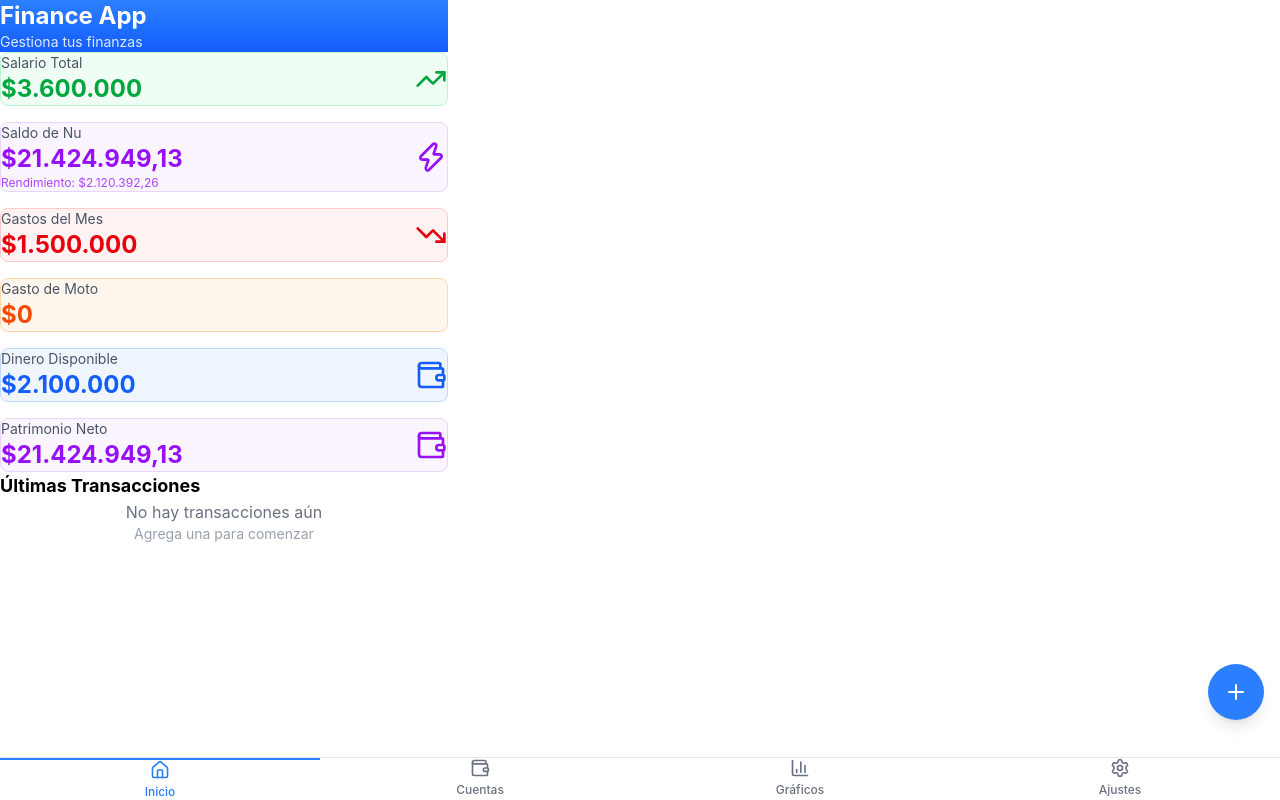
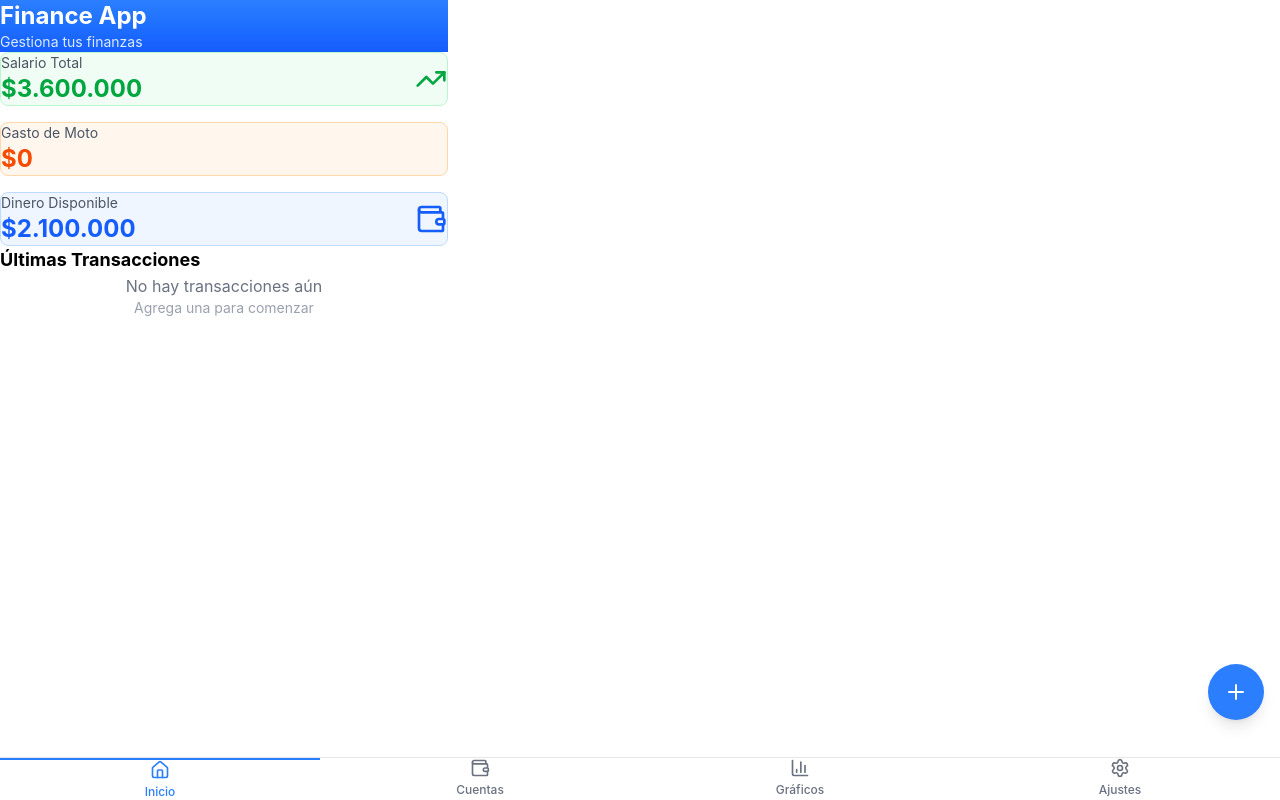
Before and after one commit to dadiniko19/ahorros, a React (Vite) app: page / in a window 1280 px wide. Built offline with nearby package versions, Linux system fonts and the light colour scheme.

Commit message:
Remove Saldo de Nu, Gastos del Mes, and Patrimonio Neto cards from dashboard

```diff
--- a/src/components/Dashboard.jsx
+++ b/src/components/Dashboard.jsx
@@ -30,32 +30,6 @@ export function Dashboard({
           </div>
         </div>
 
-        <div className="bg-purple-50 dark:bg-purple-900/20 rounded-lg p-4 border border-purple-200 dark:border-purple-800">
-          <div className="flex items-center justify-between">
-            <div>
-              <p className="text-sm text-gray-600 dark:text-gray-400">Saldo de Nu</p>
-              <p className="text-2xl font-bold text-purple-600 dark:text-purple-400">
-                ${safe(nuBankBalance).toLocaleString('es-CO')}
-              </p>
-              {safe(totalYield) > 0 && (
-                <p className="text-xs text-purple-500 mt-1">Rendimiento: ${safe(totalYield).toLocaleString('es-CO')}</p>
-              )}
-            </div>
-            <Zap className="w-8 h-8 text-purple-600 dark:text-purple-400" />
-          </div>
-        </div>
-
-        <div className="bg-red-50 dark:bg-red-900/20 rounded-lg p-4 border border-red-200 dark:border-red-800">
-          <div className="flex items-center justify-between">
-            <div>
-              <p className="text-sm text-gray-600 dark:text-gray-400">Gastos del Mes</p>
-              <p className="text-2xl font-bold text-red-600 dark:text-red-400">
-                ${safe(expense).toLocaleString('es-CO')}
-              </p>
-            </div>
-            <TrendingDown className="w-8 h-8 text-red-600 dark:text-red-400" />
-          </div>
-        </div>
 
         <div className="bg-orange-50 dark:bg-orange-900/20 rounded-lg p-4 border border-orange-200 dark:border-orange-800">
           <div className="flex items-center justify-between">
@@ -105,17 +79,6 @@ export function Dashboard({
           </div>
         )}
 
-        <div className="bg-purple-50 dark:bg-purple-900/20 rounded-lg p-4 border border-purple-200 dark:border-purple-800">
-          <div className="flex items-center justify-between">
-            <div>
-              <p className="text-sm text-gray-600 dark:text-gray-400">Patrimonio Neto</p>
-              <p className={`text-2xl font-bold ${safe(netWorth) >= 0 ? 'text-purple-600 dark:text-purple-400' : 'text-red-600 dark:text-red-400'}`}>
-                ${safe(netWorth).toLocaleString('es-CO')}
-              </p>
-            </div>
-            <Wallet className={`w-8 h-8 ${safe(netWorth) >= 0 ? 'text-purple-600 dark:text-purple-400' : 'text-red-600 dark:text-red-400'}`} />
-          </div>
-        </div>
       </div>
     </div>
   );
```
